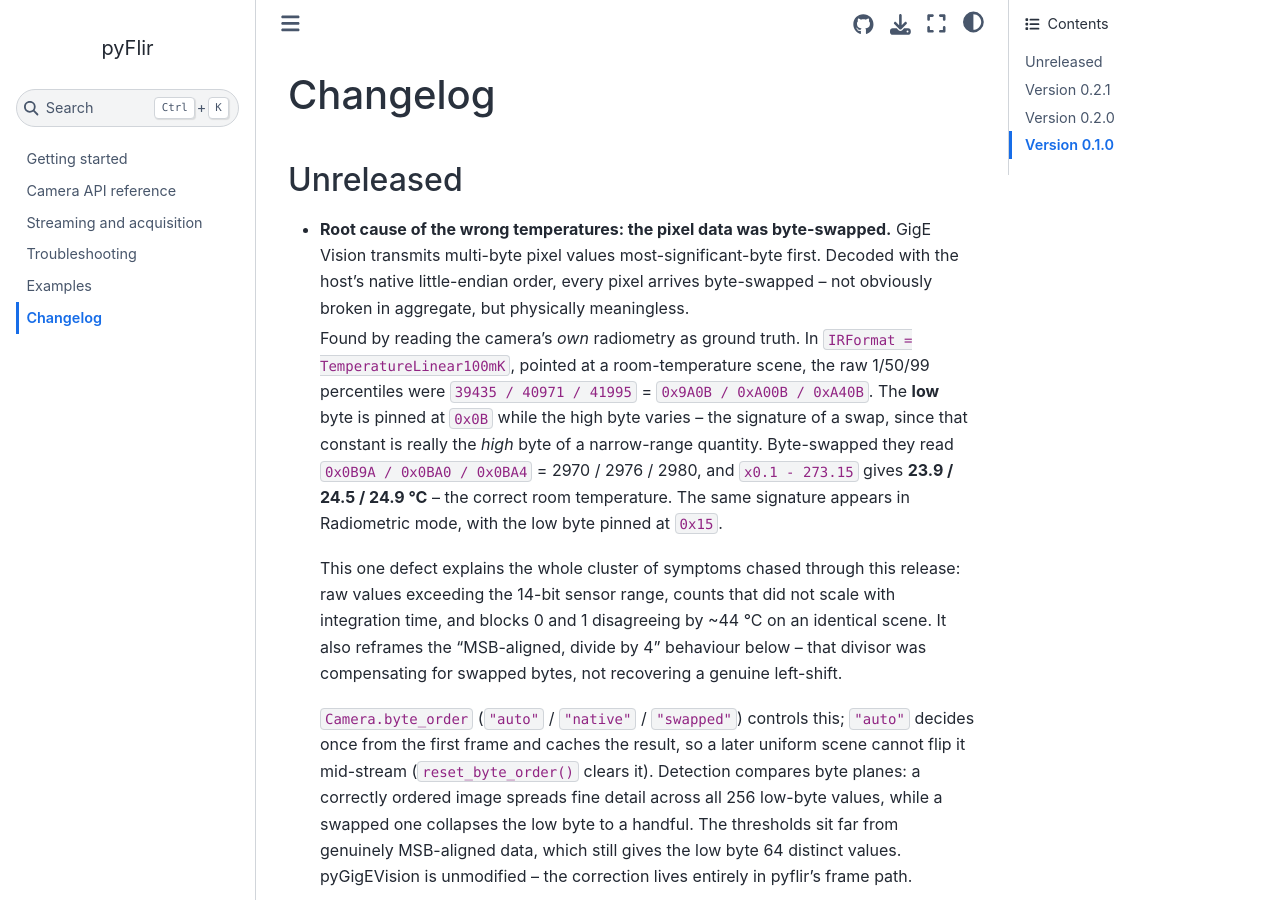
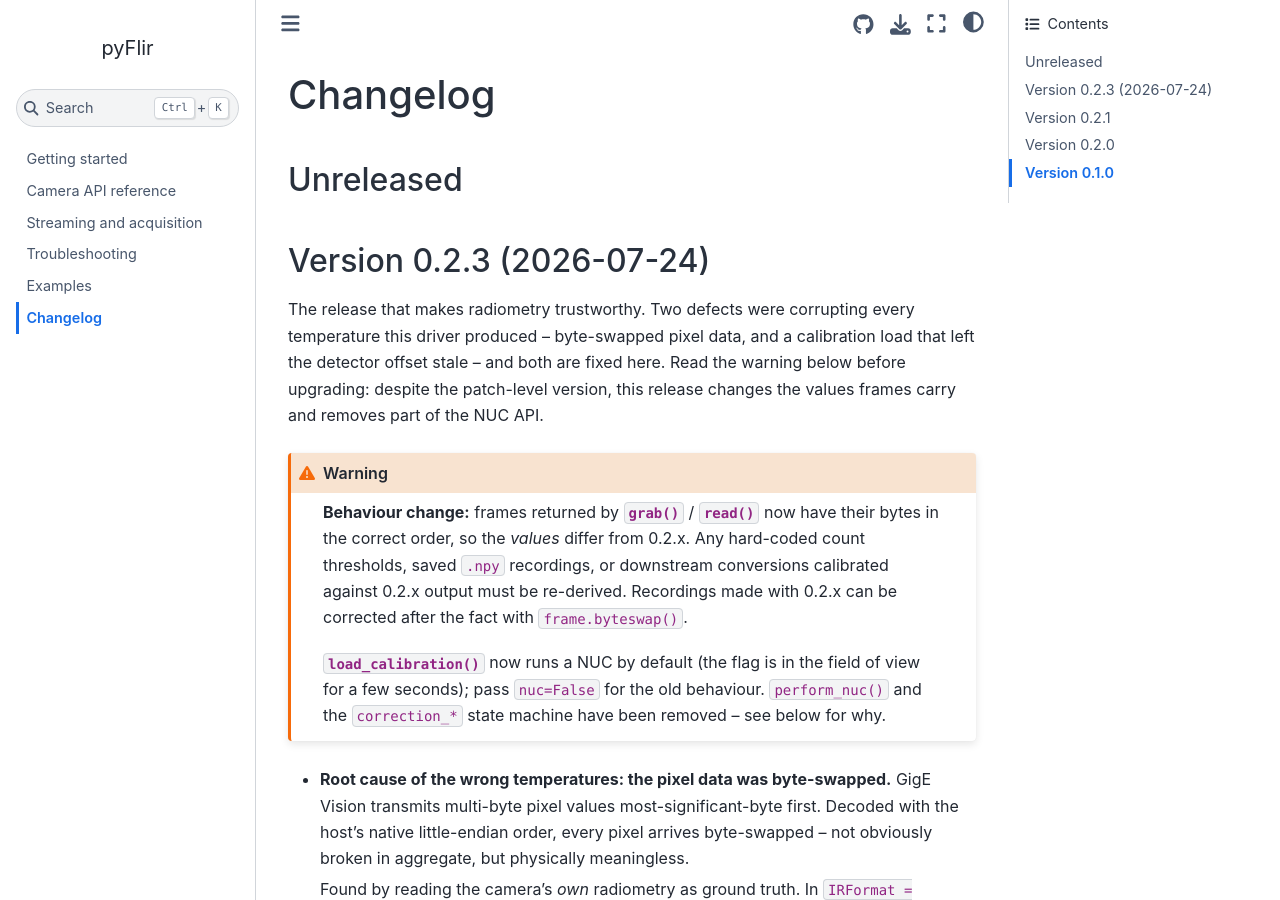
Before and after one commit to LolloCappo/pyFlir, a Sphinx documentation site: the page built from docs/source/changelog.rst, in a window 1280 px wide and 900 px high. Built offline with Sphinx 7.4.7 and the Sphinx Book theme 1.1.4, drawn with Linux system fonts in a browser that asks for light colours.

Commit message:
docs: cut changelog section for v0.2.3
Promotes the accumulated Unreleased entries to a released 0.2.3 section and
syncs the version across pyproject.toml, pyflir/__init__.py and docs conf.py.

The section leads with a warning, because despite the patch-level version this
release changes what frames contain: pixel bytes are now in the correct order,
so grab()/read() return different values than 0.2.x and any hard-coded count
thresholds or saved .npy recordings must be re-derived (0.2.x recordings can be
corrected after the fact with frame.byteswap()). load_calibration() also runs a
NUC by default now, and perform_nuc() plus the correction_* state machine are
removed.

Co-Authored-By: Claude Opus 4.8 <noreply@anthropic.com>

```diff
--- a/docs/source/changelog.rst
+++ b/docs/source/changelog.rst
@@ -3,6 +3,29 @@ Changelog
 
 Unreleased
 ----------
+
+Version 0.2.3 (2026-07-24)
+--------------------------
+
+The release that makes radiometry trustworthy. Two defects were corrupting every
+temperature this driver produced -- byte-swapped pixel data, and a calibration
+load that left the detector offset stale -- and both are fixed here. Read the
+warning below before upgrading: despite the patch-level version, this release
+changes the values frames carry and removes part of the NUC API.
+
+.. warning::
+
+   **Behaviour change:** frames returned by :meth:`~pyflir.Camera.grab` /
+   :meth:`~pyflir.Camera.read` now have their bytes in the correct order, so the
+   *values* differ from 0.2.x. Any hard-coded count thresholds, saved ``.npy``
+   recordings, or downstream conversions calibrated against 0.2.x output must be
+   re-derived. Recordings made with 0.2.x can be corrected after the fact with
+   ``frame.byteswap()``.
+
+   :meth:`~pyflir.Camera.load_calibration` now runs a NUC by default (the flag
+   is in the field of view for a few seconds); pass ``nuc=False`` for the old
+   behaviour. ``perform_nuc()`` and the ``correction_*`` state machine have been
+   removed -- see below for why.
 
 - **Root cause of the wrong temperatures: the pixel data was byte-swapped.**
   GigE Vision transmits multi-byte pixel values most-significant-byte first.
--- a/docs/source/conf.py
+++ b/docs/source/conf.py
@@ -6,7 +6,7 @@ sys.path.insert(0, os.path.abspath("../.."))
 project = "pyFlir"
 author = "Lorenzo Capponi"
 copyright = "2026, Lorenzo Capponi"
-release = "0.2.1"
+release = "0.2.3"
 extensions = [
     "sphinx.ext.autodoc",
     "sphinx.ext.napoleon",
--- a/pyflir/__init__.py
+++ b/pyflir/__init__.py
@@ -21,7 +21,7 @@ Quick start::
     cameras = pyflir.discover(interface_ip="169.254.100.1")
 """
 
-__version__ = "0.2.1"
+__version__ = "0.2.3"
 from pyGigEVision import GVCPClient, GVCPError, GVSPReceiver
 
 from . import io
--- a/pyproject.toml
+++ b/pyproject.toml
@@ -4,7 +4,7 @@ build-backend = "hatchling.build"
 
 [project]
 name = "pyFlir"
-version = "0.2.1"
+version = "0.2.3"
 description = "Pure-Python driver for FLIR thermal cameras over GigE Vision"
 readme = "PYPI_README.rst"
 license = "MIT"
```
